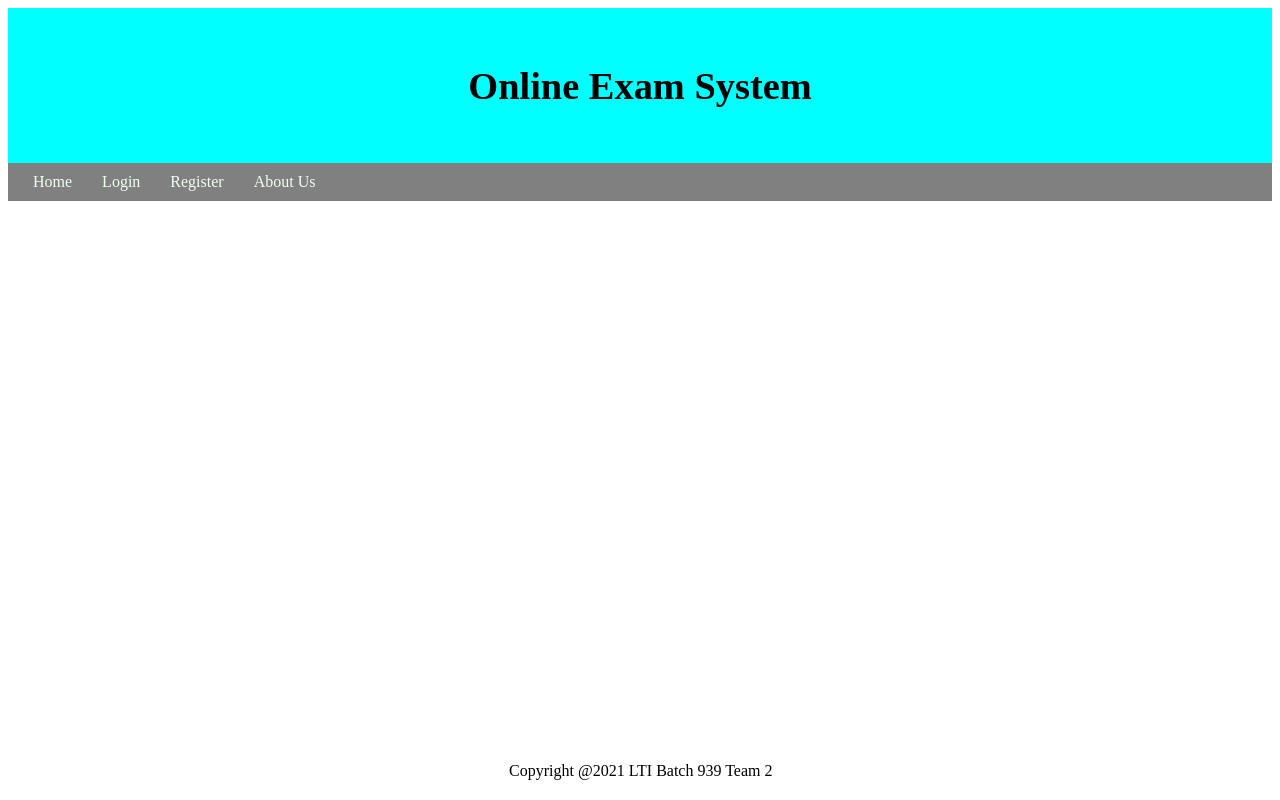
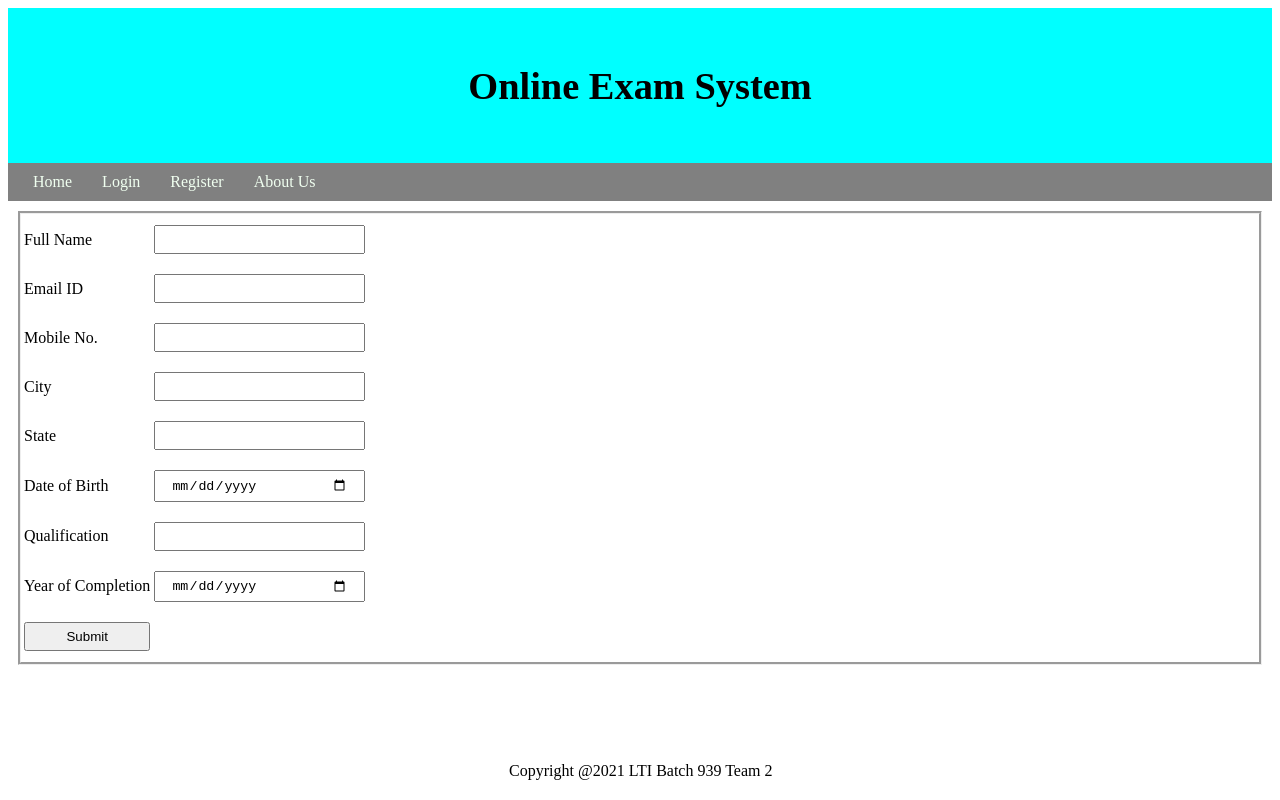
Before and after one commit to sairam960/OnlineExam, an Angular app in the folder OnlineExam/ExamApp/: page /registerLink in a window 1280 px wide. Before the commit this address led to /. Built offline with nearby package versions, Linux system fonts and the light colour scheme.

Commit message:
Register

```diff
--- a/OnlineExam/ExamApp/src/app/app-routing.module.ts
+++ b/OnlineExam/ExamApp/src/app/app-routing.module.ts
@@ -2,6 +2,7 @@ import { NgModule } from '@angular/core';
 import { RouterModule, Routes } from '@angular/router';
 import { HomeComponent } from './home/home.component';
 import { LoginComponent } from './login/login.component';
+import { RegisterComponent } from './register/register.component';
 
 const routes: Routes = [
   {
@@ -9,6 +10,9 @@ const routes: Routes = [
   },
   {
     path: 'loginLink', component: LoginComponent
+  },
+  {
+    path: 'registerLink', component: RegisterComponent
   }
 ];
 
--- a/OnlineExam/ExamApp/src/app/app.module.ts
+++ b/OnlineExam/ExamApp/src/app/app.module.ts
@@ -4,12 +4,15 @@ import { AppRoutingModule } from './app-routing.module';
 import { AppComponent } from './app.component';
 import { HomeComponent } from './home/home.component';
 import { LoginComponent } from './login/login.component';
+import { RegisterComponent } from './register/register.component';
 
 @NgModule({
   declarations: [
     AppComponent,
     HomeComponent,
-    LoginComponent
+    LoginComponent,
+    RegisterComponent
+
   ],
   imports: [
     BrowserModule,
--- a/OnlineExam/ExamApp/src/app/login/login.component.html
+++ b/OnlineExam/ExamApp/src/app/login/login.component.html
@@ -5,7 +5,7 @@
 <br><br>
 <div>
     Email ID: <input type="email" > <br><br><br>
-    Password: <input type="password" > <a routerLink="/registerLink"><br><br> Forget Password</a> <br><br><br>
+    Password: <input type="password" > <a routerLink="/forgetpasswordLink"><br><br> Forget Password</a> <br><br><br>
     <button type="button">Login</button><br><br><br>
     Don't have an Account? <a routerLink="/registerLink">Register Here</a>
 
--- /dev/null
+++ b/OnlineExam/ExamApp/src/app/register/register.component.css
@@ -0,0 +1,12 @@
+div{
+    border: black;
+    border: solid;
+    border-style: groove;
+}
+
+input {
+    width: 100%;
+    padding: 5px 15px;
+    margin: 8px 0;
+    box-sizing: border-box;
+  }
--- /dev/null
+++ b/OnlineExam/ExamApp/src/app/register/register.component.html
@@ -0,0 +1,43 @@
+
+<div>
+    <!-- <form #productForm="ngForm"></form> -->
+
+    <table>
+        <tr>
+            <td><label for="name">Full Name</label></td>
+            <td><input type="text" name="name"></td>
+        </tr>
+        <tr>
+            <td><label for="email">Email ID</label></td>
+            <td><input type="email" name="email"></td>
+        </tr>
+        <tr>
+            <td><label for="mobile">Mobile No.</label></td>
+            <td><input type="tel" name="mobile"></td>
+        </tr>
+        <tr>
+            <td><label for="city">City</label></td>
+            <td><input type="text" name="city"></td>
+        </tr>
+        <tr>
+            <td><label for="state">State</label></td>
+            <td><input type="text" name="state"></td>
+        </tr>
+        <tr>
+            <td><label for="DOB">Date of Birth</label></td>
+            <td><input type="date" name="DOB"></td>
+        </tr>
+        <tr>
+            <td><label for="qualification">Qualification</label></td>
+            <td><input type="text" name="qualification"></td>
+        </tr>
+        <tr>
+            <td><label for="yearofcompletion">Year of Completion</label></td>
+            <td><input type="date" name="yearOfCompletion"></td>
+        </tr>
+        <tr>
+            <td><input type="submit" name="Register Student"></td>
+        </tr>
+    </table>
+
+</div>
--- /dev/null
+++ b/OnlineExam/ExamApp/src/app/register/register.component.ts
@@ -0,0 +1,15 @@
+import { Component, OnInit } from '@angular/core';
+
+@Component({
+  selector: 'app-register',
+  templateUrl: './register.component.html',
+  styleUrls: ['./register.component.css']
+})
+export class RegisterComponent implements OnInit {
+
+  constructor() { }
+
+  ngOnInit(): void {
+  }
+
+}
```
Also changed, not shown: 1 other file (tests, documents, lock files or other folders).
